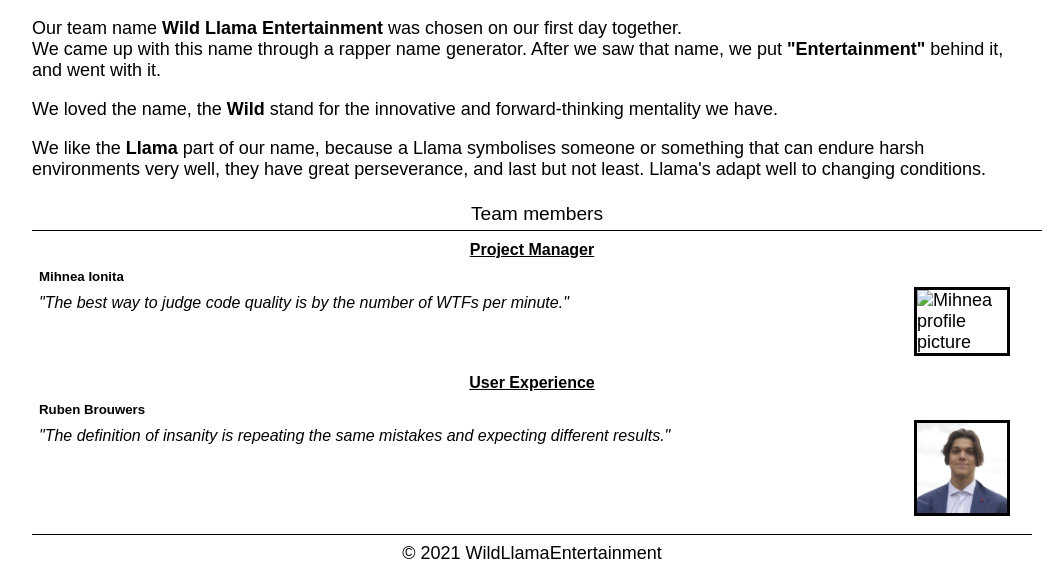
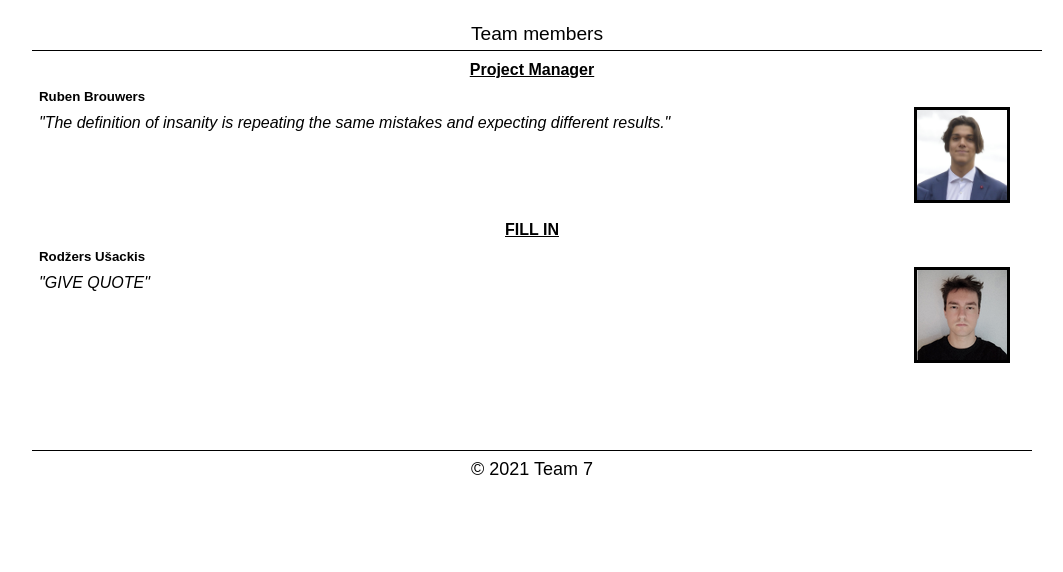
Before and after one commit to BrouwersRuben/Quarto_Website, a plain HTML site: page html/About.html in a window 1280 px wide. Shown: the part 312-884 px from the top of the page, without its empty margins (108-1171 px from the left). After the commit the page ends 800 px from the top, so only its background shows below. Drawn offline with Linux system fonts and the light colour scheme.

Commit message:
general stuff

```diff
--- a/html/About.html
+++ b/html/About.html
@@ -10,10 +10,10 @@
     <div class="content">
         <header>
             <div>
-                <img class="Logo" src="../media/Logo/PixelLlamaFortniteLogo.png" alt="Logo">
-                <!-- I do not know what our logo is, so I just thook this-->
+                <img class="Logo" src="../media\Logo\Logo.png" alt="Logo">
             </div>
             <nav>
+                <!-- TODO: Change this navbar -->
                 <div class="nav">
                     <a class="nav navUnActive" href="../index.html">Home</a>
                     <a class="nav navUnActive" href="Screenshots.html">Pictures</a>
@@ -25,42 +25,31 @@
         <main>
             <h2>About us</h2>
             <div class="NameExp">
-                <p>
-                    Our team name <Strong>Wild Llama Entertainment</Strong> was chosen on our first day together. <br>
-                    We came up with this name through a rapper name generator. After we saw that name, we put <Strong>"Entertainment"</Strong>
-                    behind it, and went with it.
-                </p>
-                <p>
-                    We loved the name, the <Strong>Wild</Strong> stand for the innovative and forward-thinking mentality we have.
-                </p>
-                <p>
-                    We like the <Strong>Llama</Strong> part of our name, because a Llama symbolises someone or something that can endure
-                    harsh environments very well, they have great perseverance, and last but not least. Llama's adapt well to changing conditions.
-                </p>
+                <!-- TODO: Give some information about our team, like where we started, where we come from, idk, something like that -->
             </div>
             <h3>Team members</h3>
             <div class="Teammember">
+                <!-- TODO: Change layout a bit, like tiles maybe -->
                 <H4>Project Manager</H4>
-                <!--Todo: No other tags in p-->
-                <p>
-                    <img class="Headshot" src="../media/Mihnea.png" alt="Mihnea profile picture">
-                    <H5>Mihnea Ionita</H5>
-                    <em>"The best way to judge code quality is by the number of WTFs per minute."</em>
-                </p>
-            </div>
-            <div class="Teammember">
-                <H4>User Experience</H4>
                 <p>
                     <img class="Headshot" src="../media/Ruben.png" alt="Ruben profile picture">
                     <H5>Ruben Brouwers</H5>
                     <em>"The definition of insanity is repeating the same mistakes and expecting different results."</em>
                 </p>
             </div>
+            <div class="Teammember">
+                <H4>FILL IN</H4>
+                <p>
+                    <img class="Headshot" src="../media/Rodžers.png" alt="Rodžers profile picture">
+                    <H5>Rodžers Ušackis</H5>
+                    <em>"GIVE QUOTE"</em>
+                </p>
+            </div>
         </main>
     </div>
 <footer class="footer">
     <p class="footer">
-        &copy; 2021 WildLlamaEntertainment
+        &copy; 2021 Team 7
     </p>
 </footer>
 </body>
```
Also changed, not shown: html/Download.html (+6 -5 lines), html/Screenshots.html (+6 -6 lines), index.html (+1 -1 lines), media/Rodžers.png (added).
